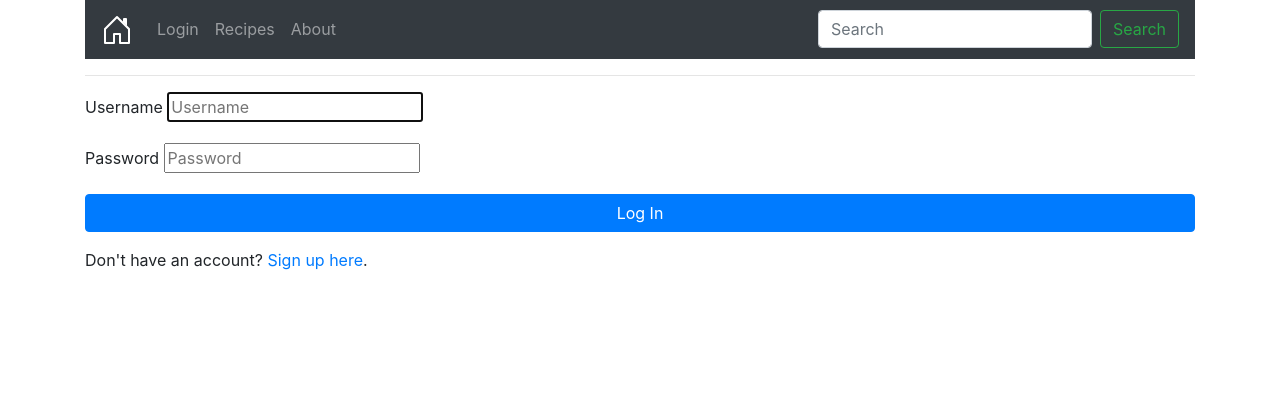
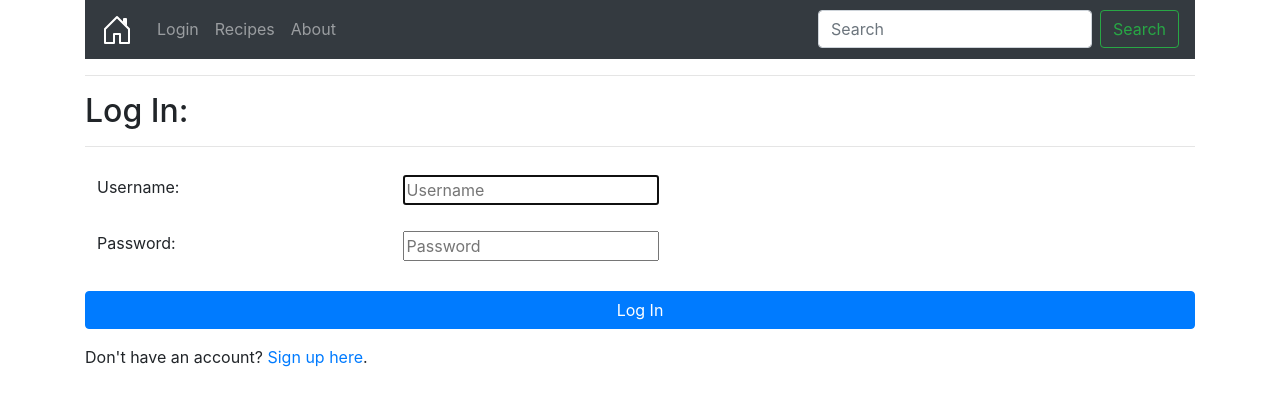
Before and after one commit to bennettvansoelen/bv_recipe_app, a Flask app: page /login in a window 1280 px wide. Shown: the top 406 px of the page. Run offline with Flask 2, Linux system fonts and the light colour scheme; some libraries are stand-ins or nearby versions.

Commit message:
Formatting adjustments on navbar and login page
Can't get navbar administration dropdown working

```diff
--- a/templates/base.html
+++ b/templates/base.html
@@ -12,7 +12,7 @@
 </head>
 
 <body>
-  <div class="container">
+  <div class="container-lg">
     <nav class="navbar navbar-expand-lg navbar-dark bg-dark">
       <a class="navbar-brand" href="/">
         <svg class="bi bi-house-door" width="2rem" height="2rem" viewBox="0 0 16 16" fill="currentColor"
@@ -34,18 +34,26 @@
           <li class="nav-item">
             {% if current_user.is_authenticated %}
             <a class="nav-link" href="{{ url_for('logout')}}">Logout</a>
-            <a class="nav-link"
-              href="{{ url_for('my_account', user_id=current_user['_id']) }}">{{ current_user.username }}</a>
+            <a class="nav-link" href="{{ url_for('my_account', user_id=current_user['_id']) }}">{{ current_user.username
+              }}</a>
             {% else %}
             <a class="nav-link" href="{{ url_for('login')}}">Login</a>
             {% endif %}
           </li>
           {% if current_user['role'] == 'admin' %}
-          <li>
-            <a class="nav-link" href="{{ url_for('admin_recipes') }}">Recipe Administration</a>
-          </li>
-          <li>
-            <a class="nav-link" href="{{ url_for('admin_users') }}">User Administration</a>
+          <li class="nav-item dropdown">
+            <a class="nav-link dropdown-toggle" id="navbarDropdown" role="button" data-bs-toggle="dropdown"
+              aria-expanded="false">
+              Administration
+            </a>
+            <ul class="dropdown-menu" aria-labelledby="navbarDropdown">
+              <li>
+                <a class="dropdown-item" href="{{ url_for('admin_recipes') }}">Recipe Administration</a>
+              </li>
+              <li>
+                <a class="dropdown-item" href="{{ url_for('admin_users') }}">User Administration</a>
+              </li>
+            </ul>
           </li>
           {% endif %}
           {% if current_user['role'] == 'admin' or current_user['role'] == 'contributor' %}
--- a/templates/login.html
+++ b/templates/login.html
@@ -1,4 +1,3 @@
-
 {% extends 'base.html' %}
 
 {% block title %} My Recipes Login {% endblock %}
@@ -7,17 +6,34 @@
 {% block body %}
 
 <form method=POST action="{{ url_for('login') }}">
-<p>
-<label for="username">Username</label>
-<input type="text" name="username" id="username" placeholder="Username" autofocus>
-</p>
+    <h2>Log In:</h2>
+    <hr>
+    <div class="table-responsive-sm">
+        <table class="table table-borderless">
+            <tr>
+                <p>
+                    <td>
+                        <label for="username">Username:</label>
+                    </td>
+                    <td class="align-left">
+                        <input type="text" name="username" id="username" placeholder="Username" autofocus>
+                    </td>
+                </p>
+            </tr>
+            <p>
+                <tr>
+                    <td class="align-left">
+                        <label for="password">Password:</label>
+                    </td>
+                    <td>
+                        <input type="password" name="password" id="password" placeholder="Password">
+                    </td>
+            </p>
 
-<p>
-<label for="password">Password</label>
-<input type="password" name="password" id="password" placeholder="Password">
-</p>
-<p><button type="submit" class="btn btn-primary btn-block">Log In</button></p>
-
+            </tr>
+        </table>
+    </div>
+    <p><button type="submit" class="btn btn-primary btn-block">Log In</button></p>
 </form>
 <p>Don't have an account? <a href="{{ url_for('register') }}">Sign up here</a>.</p>
 
```
